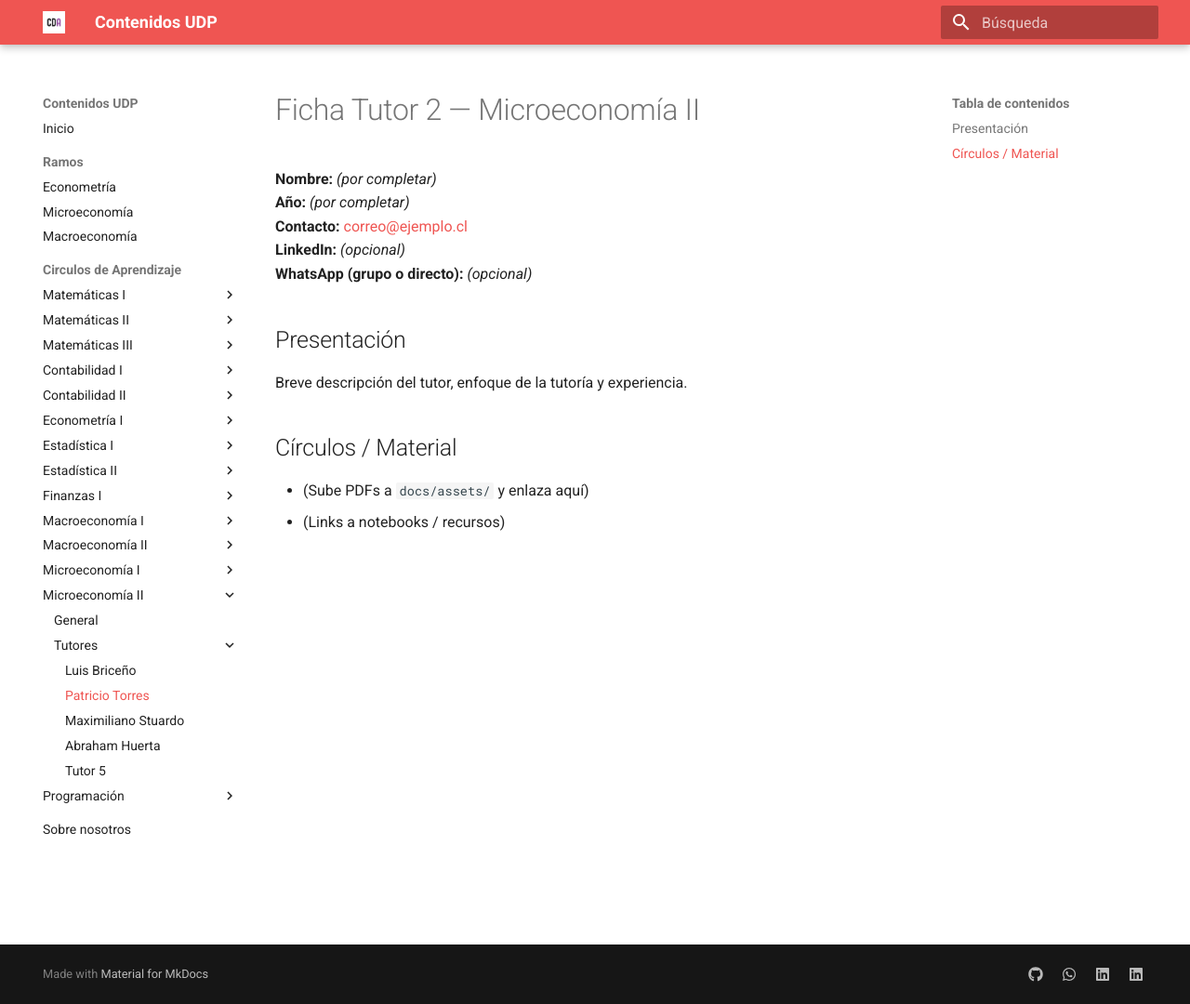
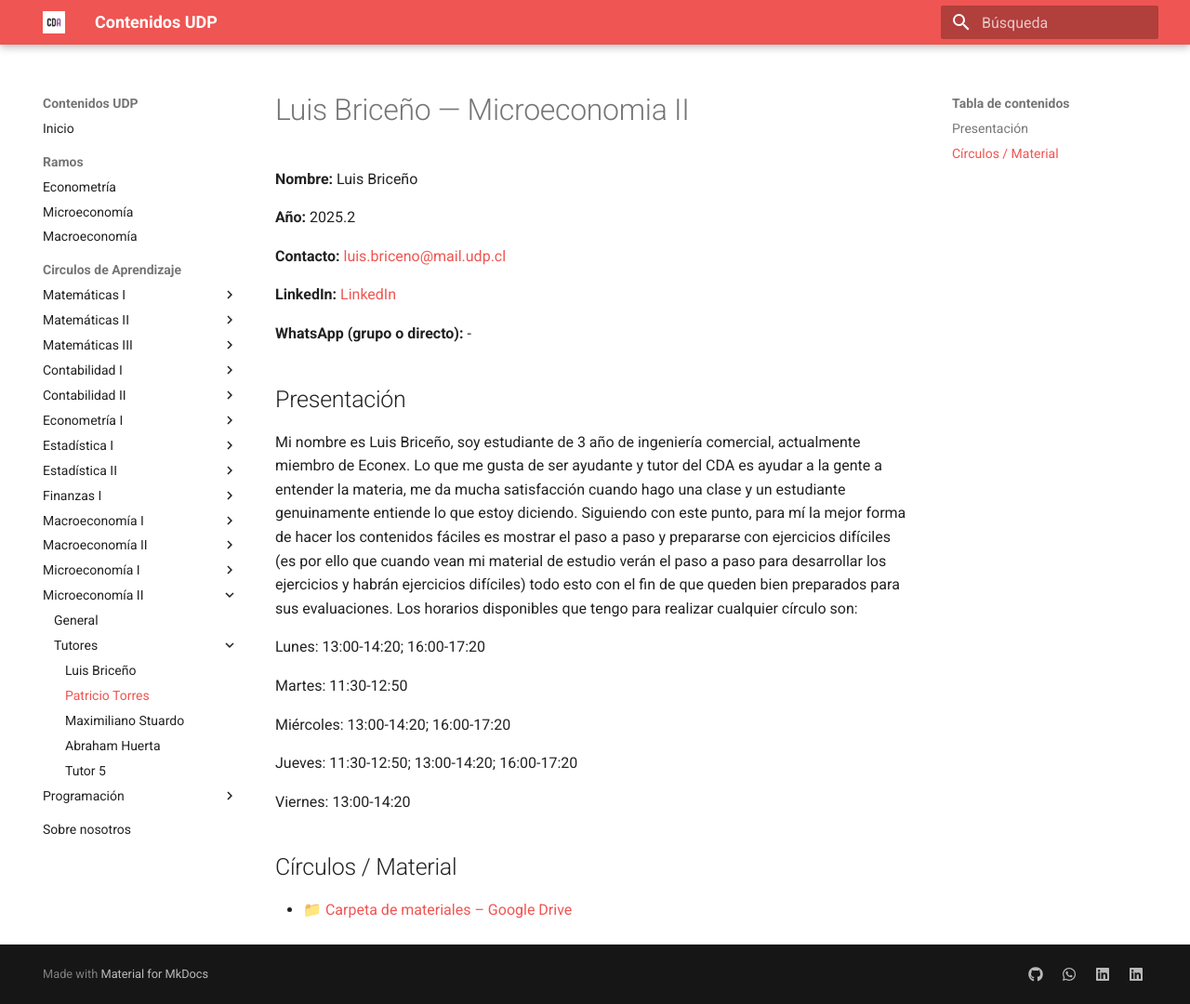
Before and after one commit to cda-fae/cda-fae, an MkDocs documentation site: the page built from docs/tutorias/microeconomia-2/tutores/tutor2.md, in a window 1280 px wide and 1080 px high. Shown: the whole window at 93% size. Built offline with MkDocs 1.6.1 and Material for MkDocs 9.7.7, drawn with Linux system fonts in a browser that asks for light colours.

Commit message:
Detalles de tutor2

```diff
--- a/docs/tutorias/microeconomia-2/tutores/tutor2.md
+++ b/docs/tutorias/microeconomia-2/tutores/tutor2.md
@@ -1,14 +1,31 @@
-# Ficha Tutor 2 — Microeconomía II
+# Luis Briceño  — Microeconomia II
 
-**Nombre:** _(por completar)_
-**Año:** _(por completar)_
-**Contacto:** [correo@ejemplo.cl](mailto:correo@ejemplo.cl)
-**LinkedIn:** _(opcional)_
-**WhatsApp (grupo o directo):** _(opcional)_
+**Nombre:** Luis Briceño
+
+**Año:** 2025.2
+
+**Contacto:** [luis.briceno@mail.udp.cl](mailto:luis.briceno@udp.cl?subject=Consulta%20Tutor%C3%ADas%20Matematicas2%20I)
+
+**LinkedIn:** [LinkedIn](https://www.linkedin.com/in/luis-guillermo-brice%C3%B1o-florida-279340301)
+
+**WhatsApp (grupo o directo):** -
 
 ## Presentación
-Breve descripción del tutor, enfoque de la tutoría y experiencia.
+
+Mi nombre es Luis Briceño, soy estudiante de 3 año de ingeniería comercial, actualmente miembro de Econex. Lo que me gusta de ser ayudante y tutor del CDA es ayudar a la gente a entender la materia, me da mucha satisfacción cuando hago una clase y un estudiante genuinamente entiende lo que estoy diciendo. Siguiendo con este punto, para mí la mejor forma de hacer los contenidos fáciles es mostrar el paso a paso y prepararse con ejercicios difíciles (es por ello que cuando vean mi material de estudio verán el paso a paso para desarrollar los ejercicios y habrán ejercicios difíciles) todo esto con el fin de que queden bien preparados para sus evaluaciones.
+Los horarios disponibles que tengo para realizar cualquier círculo son:
+
+Lunes: 13:00-14:20; 16:00-17:20
+
+Martes: 11:30-12:50
+
+Miércoles: 13:00-14:20; 16:00-17:20
+
+Jueves: 11:30-12:50; 13:00-14:20; 16:00-17:20
+
+Viernes: 13:00-14:20
+
 
 ## Círculos / Material
-- (Sube PDFs a `docs/assets/` y enlaza aquí)
-- (Links a notebooks / recursos)
+
+- 📁 [Carpeta de materiales – Google Drive](https://drive.google.com/drive/folders/1-CZaCTTfK0Jc7tGDDUs3tbY2MfuyMDgV?usp=sharing)
```
